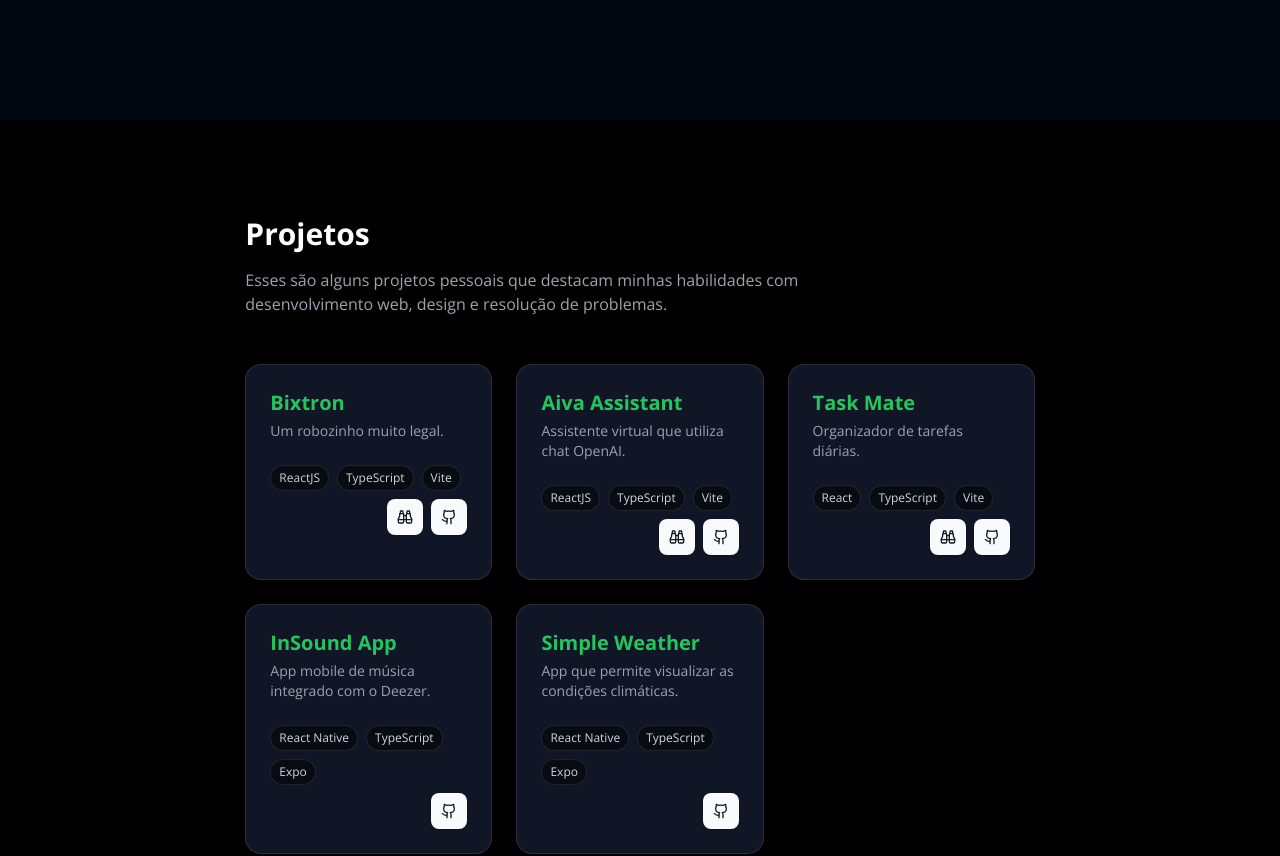
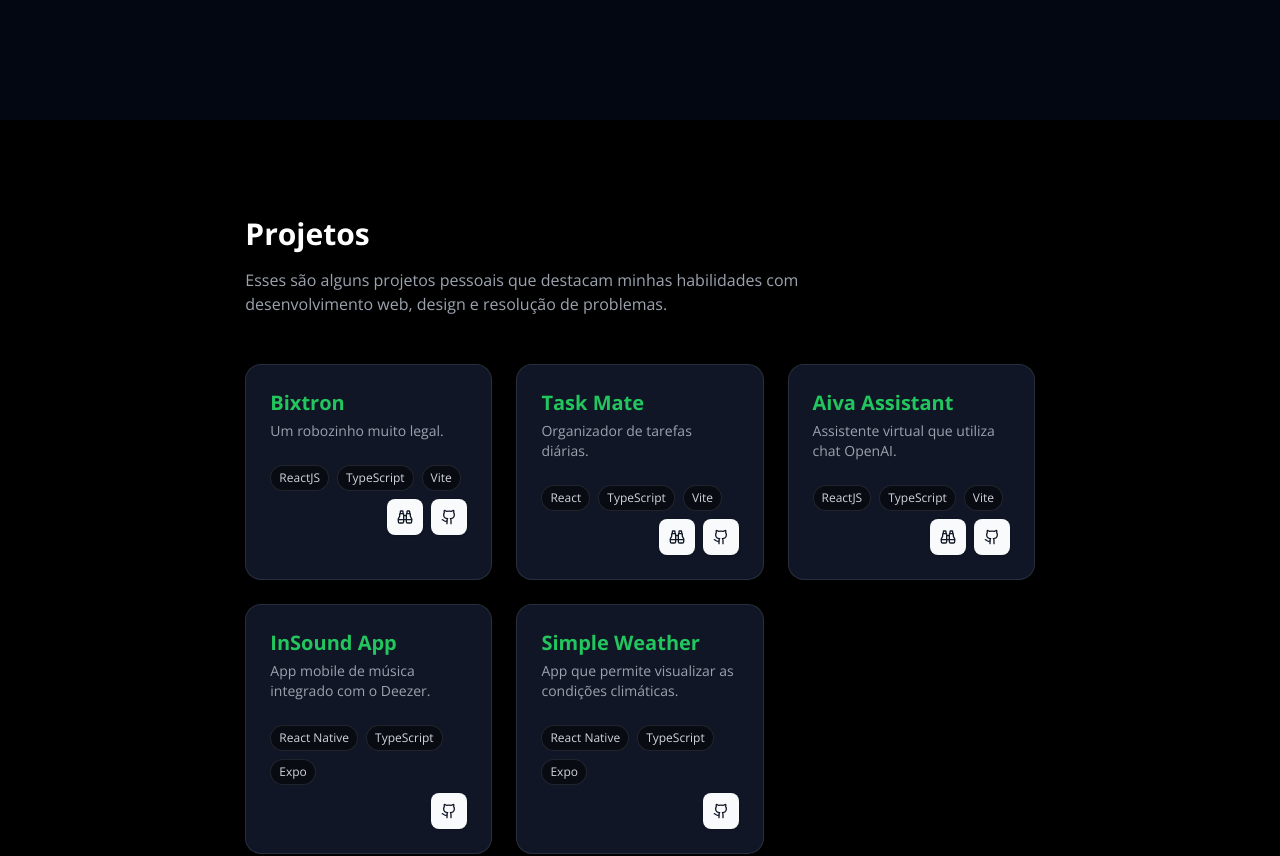
Before and after one commit to fabi0dev/portfolio-v2, a React (Vite) app: page / in a window 1280 px wide. Shown: the part 1480-2336 px from the top of the page. Built offline with nearby package versions, Linux system fonts and the light colour scheme.

Commit message:
fix responsiveness in home

```diff
--- a/src/data/Projects.ts
+++ b/src/data/Projects.ts
@@ -9,6 +9,18 @@ export const PROJECTS = [
       deploy: "https://bixtron.vercel.app/",
     },
   },
+
+  {
+    title: "Task Mate",
+    description: "Organizador de tarefas diárias.",
+    tags: ["React", "TypeScript", "Vite"],
+    image: "ReactJS",
+    link: {
+      github: "https://github.com/fabi0dev/task-mate",
+      deploy: "https://task-mate1.vercel.app/",
+    },
+  },
+
   {
     title: "Aiva Assistant",
     description: "Assistente virtual que utiliza chat OpenAI.",
@@ -19,16 +31,7 @@ export const PROJECTS = [
       deploy: "https://aiva-assistant.vercel.app/",
     },
   },
-  {
-    title: "Task Mate",
-    description: "Organizador de tarefas diárias.",
-    tags: ["React", "TypeScript", "Vite"],
-    image: "ReactJS",
-    link: {
-      github: "https://github.com/fabi0dev/task-mate",
-      deploy: "https://task-mate1.vercel.app/",
-    },
-  },
+
   {
     title: "InSound App",
     description: "App mobile de música integrado com o Deezer.",
--- a/src/modules/public/Home/components/ProjectsSection/index.tsx
+++ b/src/modules/public/Home/components/ProjectsSection/index.tsx
@@ -5,7 +5,7 @@ export default function ProjectsSection() {
   return (
     <section
       id="projects"
-      className="py-24 bg-gray-50 dark:bg-black h-screen w-8/12 mx-auto"
+      className="py-24 bg-gray-50 dark:bg-black min-h-screen md:w-8/12 mx-auto"
     >
       <div className="container">
         <div className="flex flex-col md:flex-row justify-between items-start md:items-end mb-12">
```
